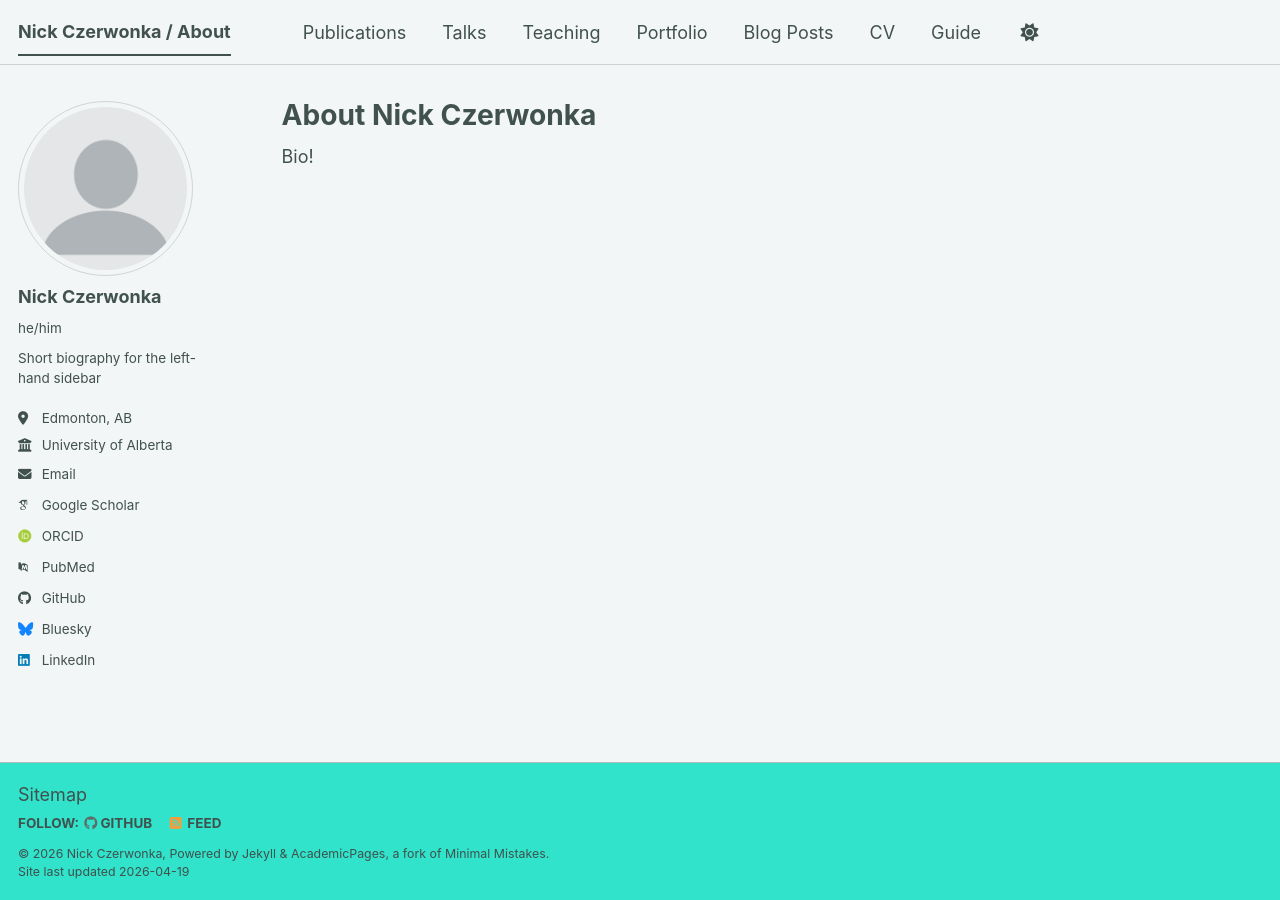
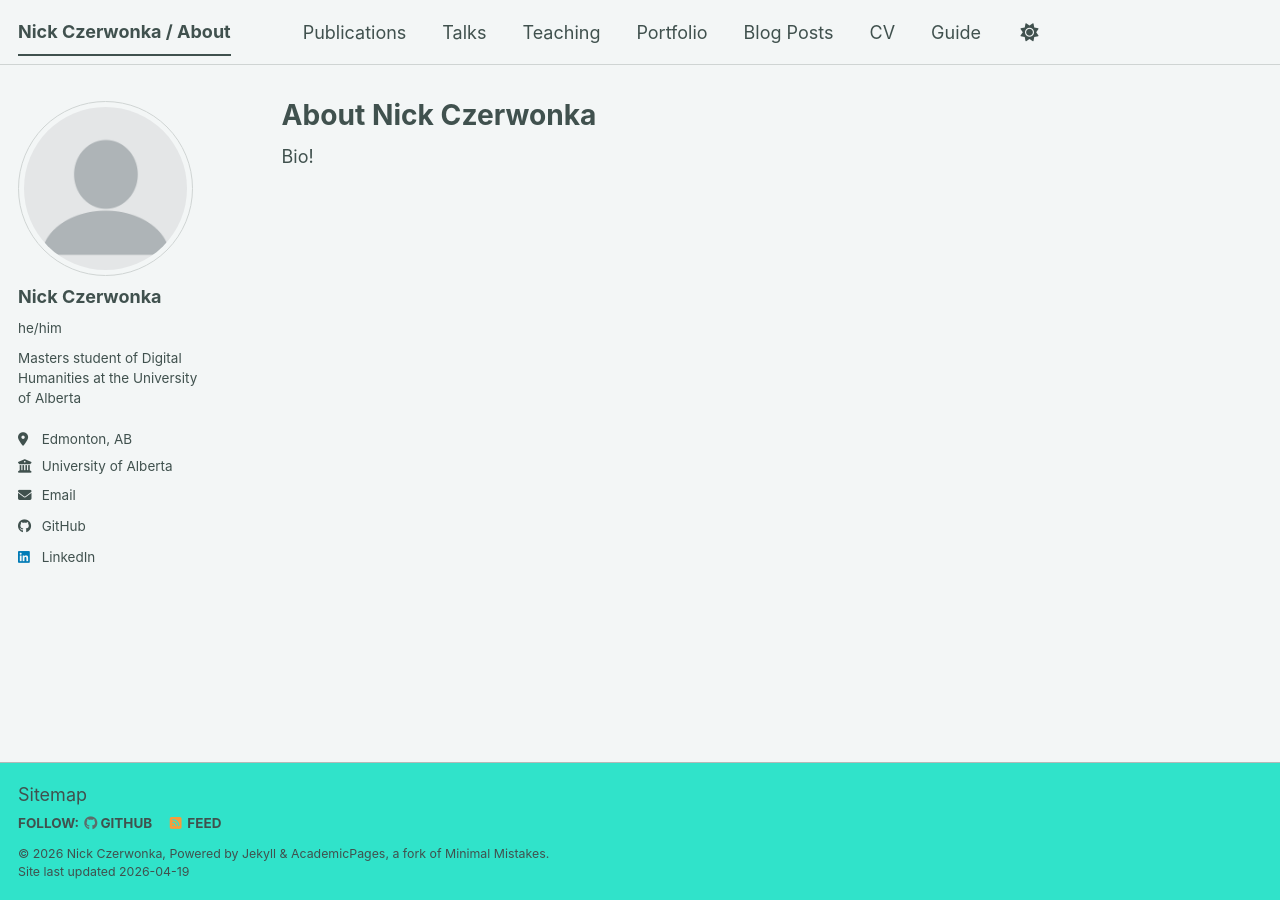
Before and after one commit to nczerwonka/portfolio, a Jekyll site: the page built from _pages/about.md, in a window 1280 px wide. Built offline with Jekyll 4.4.1, drawn with Linux system fonts in a browser that asks for light colours; some web fonts are replaced; a script bundle is joined from its source files by our own code; library files that are not in the unit come from our copies; some of the changed lines change nothing that is shown.

Commit message:
Update _config.yml

```diff
--- a/_config.yml
+++ b/_config.yml
@@ -26,7 +26,7 @@ author:
   avatar           : "profile.png"
   name             : "Nick Czerwonka"
   pronouns         : "he/him" #example: "she/her"
-  bio              : "Short biography for the left-hand sidebar"
+  bio              : "Masters student of Digital Humanities at the University of Alberta"
   location         : "Edmonton, AB"
   employer         : "University of Alberta"
   uri              : # URL
@@ -35,13 +35,13 @@ author:
   # Academic websites
   academia         : # URL
   arxiv            : # URL - Update with the correct link to your profile
-  googlescholar    : "https://scholar.google.com/citations?user=PS_CX0AAAAAJ"
+  googlescholar    :
   inspire-hep      : # URL
   impactstory      : # URL
-  orcid            : "https://orcid.org/yourorcidurl"
+  orcid            :
   semantic         : # URL
   ssrn             : # URL
-  pubmed           : "https://www.ncbi.nlm.nih.gov/pubmed/?term=john+snow"
+  pubmed           :
   researchgate     : # URL
   scopus           : # URL
   zotero           : # URL
@@ -57,7 +57,7 @@ author:
 
   # Social media
   artstation       : # Username
-  bluesky          : "bsky.app" # Replace this with you Bluesky username
+  bluesky          : # Replace this with you Bluesky username
   facebook         : # Username
   flickr           : # Username
   foursquare       : # Username
```
